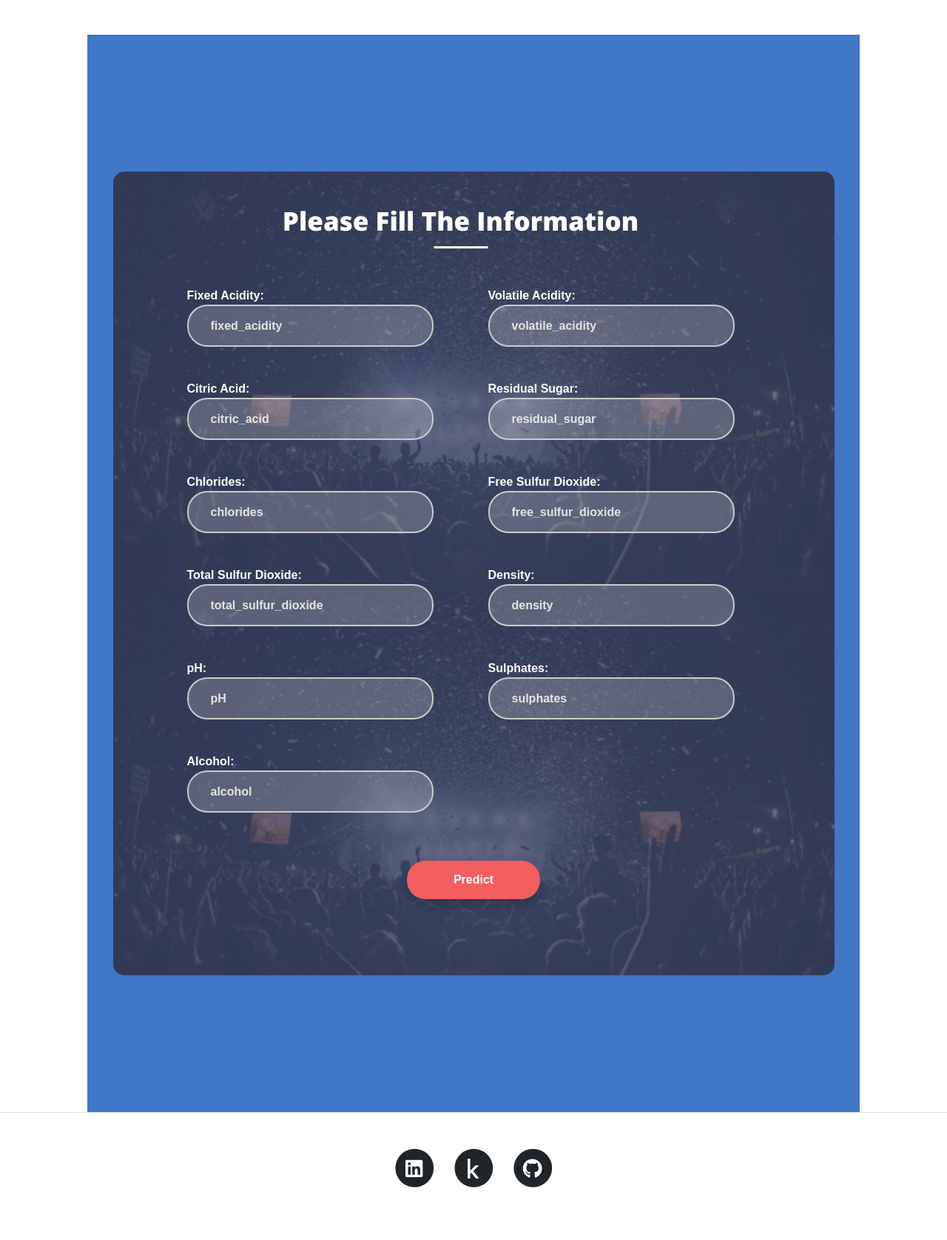
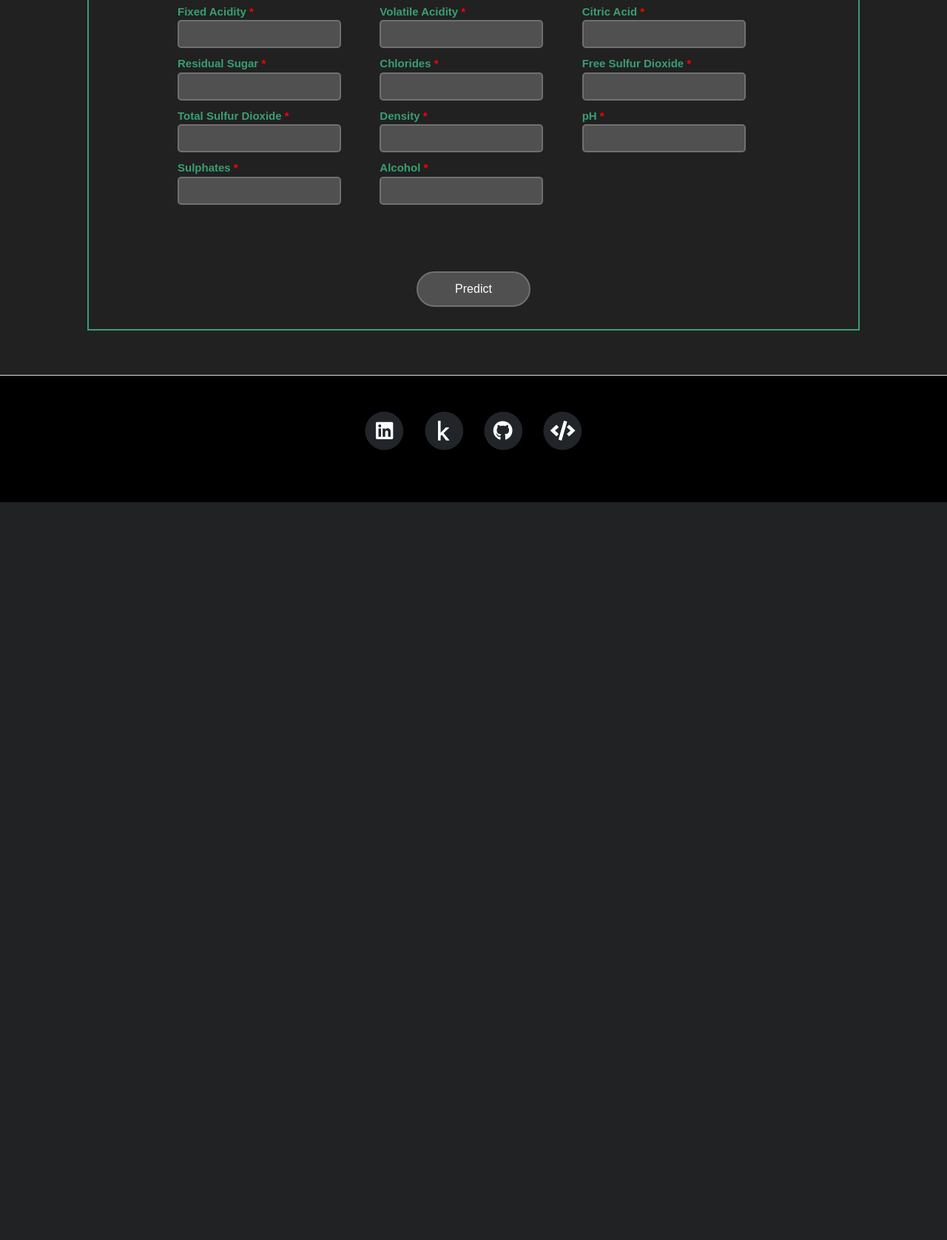
Before and after one commit to ZeeshanML/End-to-End-Red-Wine-Quality-Prediction-Project, a Flask app: page / in a window 1280 px wide. Shown: the part 725-2402 px from the top of the page at 74% size. After the commit the page ends 1404 px from the top, so only its background shows below. Run offline with Flask 3, Linux system fonts and the light colour scheme; some libraries are stand-ins or nearby versions; some web fonts are replaced.

Commit message:
chaged the user app UI

```diff
--- a/app.py
+++ b/app.py
@@ -41,7 +41,7 @@ def index():
 
             obj = PredictionPipeline()
             predict = obj.predict(data)
-
+            predict = predict[0]
             return render_template('results.html', prediction = str(predict))
 
         except Exception as e:
--- a/static/css2/style.css
+++ b/static/css2/style.css
@@ -1,171 +1,82 @@
+label {
+	color: #389F73;
+	display: block;
+	font-size: 15px;
+	font-weight: 600;
+}
+
+.main-form {
+	background-color: #212121;
+}
+
+.grid {
+	display: grid;
+	grid-template-columns: repeat(3, 1fr);
+	row-gap: 10px;
+	column-gap: 20px;
+	padding: 90px;
+}
+
 body {
-	margin:  0;
+	font-family: Arial, sans-serif;
 }
-.page-content {
-	width: 100%;
-	margin:  0 auto;
-	background: #4077c8;
-	display: flex;
-	display: -webkit-flex;
-	justify-content: center;
-	-o-justify-content: center;
-	-ms-justify-content: center;
-	-moz-justify-content: center;
-	-webkit-justify-content: center;
-	align-items: center;
-	-o-align-items: center;
-	-ms-align-items: center;
-	-moz-align-items: center;
-	-webkit-align-items: center;
+
+.heading {
+	text-align: center;
+	color: #389F73;
 }
-.form-v9-content  {
-	width: 975px;
-	border-radius: 15px;
-	-o-border-radius: 15px;
-	-ms-border-radius: 15px;
-	-moz-border-radius: 15px;
-	-webkit-border-radius: 15px;
-	margin: 185px 0;
-	font-family: 'Nunito', sans-serif;
-	color: #fff;
-	font-weight: 700;
+
+input[type="text"] {
+	border: 2px solid #707070;
 	font-size: 16px;
-	position: relative;
+	border-radius: 5px;
+	padding: 5px;
+	color: white;
+	background-color: #505050;
 }
-.form-v9-content .form-detail {
-    padding: 30px 135px 30px 100px;
-	position: relative;
+input[type="text"]:hover,
+input[type="text"]:focus,
+input[type="text"]:active,
+input[type="text"]:valid {
+	border: 2px solid #389F73;
 }
-.form-v9-content .form-detail h2 {
-	font-size: 35px;
-	text-align: center;
-	position: relative;
-	padding: 16px 0 13px;
-	margin-bottom: 55px;
+input {
+	border: 2px solid #707070;
+	font-size: 16px;
+	border-radius: 5px;
+	padding: 5px;
+	color: white;
+	background-color: #505050;
 }
-.form-v9-content .form-detail h2::after {
-	background: #fff;
-	width: 73px;
-	height: 3px;
-	content: "";
-	position: absolute;
-	top: 100%;
-	left: 50%;
-    transform: translateX(-50%);
-    -o-transform: translateX(-50%);
-	-ms-transform: translateX(-50%);
-	-moz-transform: translateX(-50%);
-	-webkit-transform: translateX(-50%);
+
+input:-webkit-autofill {
+	-webkit-text-fill-color: white !important;
 }
-.form-v9-content .form-row-total {
-    display: flex;
-    display: -webkit-flex;
-    justify-content: space-between;
-    -o-justify-content: space-between;
-    -ms-justify-content: space-between;
-    -moz-justify-content: space-between;
-    -webkit-justify-content: space-between;
+input:-webkit-autofill,
+input:-webkit-autofill:hover,
+input:-webkit-autofill:focus,
+input:-webkit-autofill:active{
+    -webkit-box-shadow: 0 0 0 30px #707070 inset !important;
 }
-.form-v9-content .form-row {
-    width: 45%;
-}
-.form-v9-content .form-detail .form-row-last {
-	text-align: center;
-}
-.form-v9-content .form-detail .input-text {
-	margin-bottom: 45px;
-}
-.form-v9-content .form-detail input {
-	width: 100%;
-    padding: 14.5px 0px 14.5px 30px;
-    border: 2px solid #ccc;
-    appearance: unset;
-    -moz-appearance: unset;
-    -webkit-appearance: unset;
-    -o-appearance: unset;
-    -ms-appearance: unset;
-    outline: none;
-    -moz-outline: none;
-    -webkit-outline: none;
-    -o-outline: none;
-    -ms-outline: none;
-    border-radius: 27.5px;
-	-o-border-radius: 27.5px;
-	-ms-border-radius: 27.5px;
-	-moz-border-radius: 27.5px;
-	-webkit-border-radius: 27.5px;
-	font-family: 'Nunito', sans-serif;
-    font-size: 16px;
-    font-weight: 700;
-    background: rgba(255, 255, 255, 0.2)
-}
-.form-v9-content .form-detail input:focus {
-	border: 2px solid #999;
-}
-.form-v9-content .form-detail .register {
-	background: #f25d5d;
-	border-radius: 25px;
-	-o-border-radius: 25px;
-	-ms-border-radius: 25px;
-	-moz-border-radius: 25px;
-	-webkit-border-radius: 25px;
-	width: 180px;
-	box-shadow: 0px 8px 16px 0px rgba(0, 0, 0, 0.2);
-	-o-box-shadow: 0px 8px 16px 0px rgba(0, 0, 0, 0.2);
-	-ms-box-shadow: 0px 8px 16px 0px rgba(0, 0, 0, 0.2);
-	-moz-box-shadow: 0px 8px 16px 0px rgba(0, 0, 0, 0.2);
-	-webkit-box-shadow: 0px 8px 16px 0px rgba(0, 0, 0, 0.2);
-	border: none;
-	margin: 20px 0 73px 35px;
+.register{
+	background-color: #505050;
+	color: white;
+	border: 2px solid #707070;
+	padding: 10px 50px;
+	border-radius: 50px;
 	cursor: pointer;
-	font-family: 'Nunito', sans-serif;
-	color: #fff;
-	font-weight: 700;
 	font-size: 16px;
 }
-.form-v9-content .form-detail .register:hover {
-	background: #d95252;
+.register:hover{
+	background-color: #389F73;
+	transition: 1s all;
 }
-.form-v9-content .form-detail .form-row-last input {
-	padding: 14px;
+.Register{
+	display: flex;
+align-items: center;
+justify-content: center;
 }
-input::-webkit-input-placeholder { /* Chrome/Opera/Safari */
-  color: #e5e5e5;
-  font-size: 16px;
+.form-detail{
+	border: 2px solid #389F73;
+	padding: 30px;
 }
-input::-moz-placeholder { /* Firefox 19+ */
-  color: #e5e5e5;
-  font-size: 16px;
-}
-input:-ms-input-placeholder { /* IE 10+ */
-  color: #e5e5e5;
-  font-size: 16px;
-}
-input:-moz-placeholder { /* Firefox 18- */
-  color: #e5e5e5;
-  font-size: 16px;
-}
-
-/* Responsive */
-@media screen and (max-width: 1199px) {
-	.form-v9-content {
-	    margin: 185px 20px;
-	}
-}
-@media screen and (max-width: 767px) {
-	.form-v9-content .form-row-total {
-		flex-direction: column;
-		-o-flex-direction: column;
-		-ms-flex-direction: column;
-		-moz-flex-direction: column;
-		-webkit-flex-direction: column;
-	}
-	.form-v9-content .form-row {
-		width: 100%;
-	}
-}
-@media screen and (max-width: 575px) {
-	.form-v9-content .form-detail {
-	    padding: 30px 45px 30px 10px;
-	}
-}
--- a/templates/index.html
+++ b/templates/index.html
@@ -1,26 +1,32 @@
 <!DOCTYPE html>
 <html lang="en">
+
 <head>
     <meta charset="utf-8" />
     <meta name="viewport" content="width=device-width, initial-scale=1, shrink-to-fit=no" />
     <meta name="description" content="" />
     <meta name="author" content="" />
-        <title>Web App</title>
+    <title>Red Wine Quality Prediction</title>
     <link rel="icon" type="image/x-icon" href="static/assets/favicon.ico" />
     <!-- Font Awesome icons (free version)-->
     <script src="https://use.fontawesome.com/releases/v5.15.3/js/all.js" crossorigin="anonymous"></script>
     <!-- Google fonts-->
-        <link href="https://fonts.googleapis.com/css?family=Lora:400,700,400italic,700italic" rel="stylesheet" type="text/css" />
-        <link href="https://fonts.googleapis.com/css?family=Open+Sans:300italic,400italic,600italic,700italic,800italic,400,300,600,700,800" rel="stylesheet" type="text/css" />
+    <link href="https://fonts.googleapis.com/css?family=Lora:400,700,400italic,700italic" rel="stylesheet"
+        type="text/css" />
+    <link
+        href="https://fonts.googleapis.com/css?family=Open+Sans:300italic,400italic,600italic,700italic,800italic,400,300,600,700,800"
+        rel="stylesheet" type="text/css" />
     <!-- Core theme CSS (includes Bootstrap)-->
     <link href="static/css/styles.css" rel="stylesheet" />
 </head>
+
 <body>
     <!-- Navigation-->
     <nav class="navbar navbar-expand-lg navbar-light" id="mainNav">
         <div class="container px-4 px-lg-5">
                 <a class="navbar-brand" href="/">Home</a>
-                <button class="navbar-toggler" type="button" data-bs-toggle="collapse" data-bs-target="#navbarResponsive" aria-controls="navbarResponsive" aria-expanded="false" aria-label="Toggle navigation">
+            <button class="navbar-toggler" type="button" data-bs-toggle="collapse" data-bs-target="#navbarResponsive"
+                aria-controls="navbarResponsive" aria-expanded="false" aria-label="Toggle navigation">
                 Menu
                 <i class="fas fa-bars"></i>
             </button>
@@ -35,12 +41,12 @@
         </div>
     </nav>
     <!-- Page Header-->
-        <header class="masthead" style="background-image: url('static/assets/img/wine.jpg')">
+    <header class="masthead" style="background-color: black;">
         <div class="container position-relative px-4 px-lg-5">
             <div class="row gx-4 gx-lg-5 justify-content-center">
                 <div class="col-md-10 col-lg-8 col-xl-7">
                     <div class="site-heading">
-                            <h1>Wine Quality Prediction Using ML</h1>
+                        <h2>Red Wine Quality Prediction Using ML</h2>
                         <span class="subheading">A Wine Quality Checking Web App</span>
                     </div>
                 </div>
@@ -54,6 +60,7 @@
 
         <!DOCTYPE html>
         <html>
+
         <head>
             <meta charset="utf-8">
             <title>Form-v9 by Colorlib</title>
@@ -62,120 +69,114 @@
             <!-- Font-->
             <link rel="stylesheet" type="text/css" href="static/css2/nunito-font.css">
             <!-- Main Style Css -->
-    <link rel="stylesheet" href="static/css2/style.css"/>
+            <link rel="stylesheet" href="static/css2/style.css" />
         </head>
-<body class="form-v9">
+
+        <body class="main-form">
             <div class="page-content">
-		<div class="form-v9-content" style="background-image: url('static/assets/img/form-v9.jpg')">
-			<form class="form-detail" action="/predict" method="post">
-				<h2>Please Fill The Information</h2>
-				<div class="form-row-total">
+                <form class="form-detail" action="/predict" method="post" id="myForm">
+                    <h2 class="heading">Please Fill The Information</h2>
+                    <div class="grid">
+                        <div>
+                            <label for="fixed_acidity"> Fixed Acidity <span style="color: red;">*</span></label>
+                            <input type="text" name="fixed_acidity" id="fixed_acidity" class="input-text" required>
+                        </div>
 
-					<div class="form-row">
-                        <label for="fixed_acidity"> Fixed Acidity:</label>
-						<input type="text" name="fixed_acidity" id="fixed_acidity" class="input-text" placeholder="fixed_acidity" required>
+                        <div>
+                            <label for="volatile_acidity"> Volatile Acidity <span style="color: red;">*</span></label>
+                            <input type="text" name="volatile_acidity" id="volatile_acidity" class="input-text" required>
+                        </div>
+
+                        <div>
+                            <label for="citric_acid"> Citric Acid <span style="color: red;">*</span></label>
+                            <input type="text" name="citric_acid" id="citric_acid" class="input-text" required>
+                        </div>
+
+                        <div>
+                            <label for="residual_sugar"> Residual Sugar <span style="color: red;">*</span></label>
+                            <input type="text" name="residual_sugar" id="residual_sugar" class="input-text" required>
+                        </div>
+
+                        <div>
+                            <label for="chlorides"> Chlorides <span style="color: red;">*</span></label>
+                            <input type="text" name="chlorides" id="chlorides" class="input-text" required>
+                        </div>
+
+                        <div>
+                            <label for="free_sulfur_dioxide"> Free Sulfur Dioxide <span style="color: red;">*</span></label>
+                            <input type="text" name="free_sulfur_dioxide" id="free_sulfur_dioxide" class="input-text" required>
+                        </div>
+
+                        <div>
+                            <label for="total_sulfur_dioxide"> Total Sulfur Dioxide <span style="color: red;">*</span></label>
+                            <input type="text" name="total_sulfur_dioxide" id="total_sulfur_dioxide" class="input-text" required>
+                        </div>
+
+                        <div>
+                            <label for="density"> Density <span style="color: red;">*</span></label>
+                            <input type="text" name="density" id="density" class="input-text" required>
+                        </div>
+
+                        <div>
+                            <label for="pH"> pH <span style="color: red;">*</span></label>
+                            <input type="text" name="pH" id="pH" class="input-text" required>
+                        </div>
+
+                        <div>
+                            <label for="sulphates"> Sulphates <span style="color: red;">*</span></label>
+                            <input type="text" name="sulphates" id="sulphates" class="input-text" required>
                         </div>
 
                         <div class="form-row">
-                        <label for="volatile_acidity"> Volatile Acidity:</label>
-						<input type="text" name="volatile_acidity" id="volatile_acidity" class="input-text" placeholder="volatile_acidity" required>
+                            <label for="alcohol"> Alcohol <span style="color: red;">*</span></label>
+                            <input type="text" name="alcohol" id="alcohol" class="input-text" required>
+                        </div>
                     </div>
 
+                    <div class="Register">
+                        <input type="submit" name="register" id="submitBtn" class="register" value="Predict" disabled>
                     </div>
-
-
-				<div class="form-row-total">
-
-                    <div class="form-row">
-                        <label for="citric_acid"> Citric Acid:</label>
-						<input type="text" name="citric_acid" id="citric_acid" class="input-text" placeholder="citric_acid" required>
-					</div>
-
-
-                    <div class="form-row">
-                        <label for="residual_sugar"> Residual Sugar:</label>
-						<input type="text" name="residual_sugar" id="residual_sugar" class="input-text" placeholder="residual_sugar" required>
-					</div>
+                </form>
 
             </div>
+        </body><!-- This templates was made by Colorlib (https://colorlib.com) -->
+        <script>
+            const inputs = document.querySelectorAll('input[required]');
 
+            function checkInputs() {
+                let allFilled = true;
+                inputs.forEach(input => {
+                    if (input.value.trim() === '') {
+                        allFilled = false;
+                    }
+                });
+                return allFilled;
+            }
 
-                <div class="form-row-total">
-
-                    <div class="form-row">
-                        <label for="chlorides"> Chlorides:</label>
-						<input type="text" name="chlorides" id="chlorides" class="input-text" placeholder="chlorides" required>
-					</div>
-
-                    <div class="form-row">
-                        <label for="free_sulfur_dioxide"> Free Sulfur Dioxide:</label>
-						<input type="text" name="free_sulfur_dioxide" id="free_sulfur_dioxide" class="input-text" placeholder="free_sulfur_dioxide" required>
-					</div>
-
-				</div>
-
-
-                <div class="form-row-total">
-
-                    <div class="form-row">
-                        <label for="total_sulfur_dioxide"> Total Sulfur Dioxide:</label>
-						<input type="text" name="total_sulfur_dioxide" id="total_sulfur_dioxide" class="input-text" placeholder="total_sulfur_dioxide" required>
-					</div>
-
-                    <div class="form-row">
-                        <label for="density"> Density:</label>
-						<input type="text" name="density" id="density" class="input-text" placeholder="density" required>
-					</div>
-
-				</div>
-
-
-                <div class="form-row-total">
-
-                    <div class="form-row">
-                        <label for="pH"> pH:</label>
-						<input type="text" name="pH" id="pH" class="input-text" placeholder="pH" required>
-					</div>
-
-                    <div class="form-row">
-                        <label for="sulphates"> Sulphates:</label>
-						<input type="text" name="sulphates" id="sulphates" class="input-text" placeholder="sulphates" required>
-					</div>
-
-				</div>
-
-
-                <div class="form-row-total">
-
-                    <div class="form-row">
-                        <label for="alcohol"> Alcohol:</label>
-						<input type="text" name="alcohol" id="alcohol" class="input-text" placeholder="alcohol" required>
-					</div>
-
-
-				</div>
-
-
-				<div class="form-row-last">
-					<input type="submit" name="register" class="register" value="Predict">
-				</div>
-			</form>
-		</div>
-	</div>
-</body><!-- This templates was made by Colorlib (https://colorlib.com) -->
+            inputs.forEach(input => {
+                input.addEventListener('input', function() {
+                    if (checkInputs()) {
+                        document.getElementById('submitBtn').removeAttribute('disabled');
+                    } else {
+                        document.getElementById('submitBtn').setAttribute('disabled', 'disabled');
+                    }
+                });
+            });
+        </script>
         </html>
 
     </div>
 
-
+<br> <br>
     <!-- Footer-->
-        <footer class="border-top">
+    <footer class="border-top" style="
+    background-color: black;">
         <div class="container px-4 px-lg-5">
             <div class="row gx-4 gx-lg-5 justify-content-center">
                 <div class="col-md-10 col-lg-8 col-xl-7">
                     <ul class="list-inline text-center">
                         <li class="list-inline-item">
-                                <a href="https://www.linkedin.com/in/zeeshan-latif-2962211b1">
+                            <a href="https://www.linkedin.com/in/zeeshan-latif-2962211b1" target="_blank">
                                 <span class="fa-stack fa-lg">
                                     <i class="fas fa-circle fa-stack-2x"></i>
                                     <i class="fab fa-linkedin fa-stack-1x fa-inverse"></i>
@@ -183,13 +184,7 @@
                             </a>
                         </li>
                         <li class="list-inline-item">
-                                <!-- <a href="https://www.youtube.com/dswithbappy">
-                                    <span class="fa-stack fa-lg">
-                                        <i class="fas fa-circle fa-stack-2x"></i>
-                                        <i class="fab fa-youtube fa-stack-1x fa-inverse"></i>
-                                    </span>
-                                </a> -->
-                                <a href="https://www.kaggle.com/zeeshanlatif">
+                            <a href="https://www.kaggle.com/zeeshanlatif" target="_blank">
                                 <span class="fa-stack fa-lg">
                                     <i class="fas fa-circle fa-stack-2x"></i>
                                     <i class="fab fa-kaggle fa-stack-1x fa-inverse"></i>
@@ -197,11 +192,20 @@
                             </a>
                         </li>
                         <li class="list-inline-item">
-                                <a href="https://github.com/ZeeshanML">
+                            <a href="https://github.com/ZeeshanML" target="_blank">
                                 <span class="fa-stack fa-lg">
                                     <i class="fas fa-circle fa-stack-2x"></i>
                                     <i class="fab fa-github fa-stack-1x fa-inverse"></i>
                                 </span>
+                            </a>
+                        </li>
+                        <li class="list-inline-item">
+                            <a href="https://github.com/ZeeshanML/End-to-End-Red-Wine-Quality-Prediction-Project" target="_blank">
+                                <span class="fa-stack fa-lg">
+                                    <i class="fas fa-circle fa-stack-2x"></i>
+                                    <i class="fas fa-code fa-stack-1x fa-inverse"></i>
+                                </span>
+
                             </a>
                         </li>
                     </ul>
@@ -216,4 +220,5 @@
     <!-- Core theme JS-->
     <script src="static/js/scripts.js"></script>
 </body>
+
 </html>
```
Also changed, not shown: templates/results.html (+13 -6 lines), static/assets/favicon.ico, static/assets/img/form-v9.jpg (deleted). Lines whose indentation alone changed are shown as unchanged.
